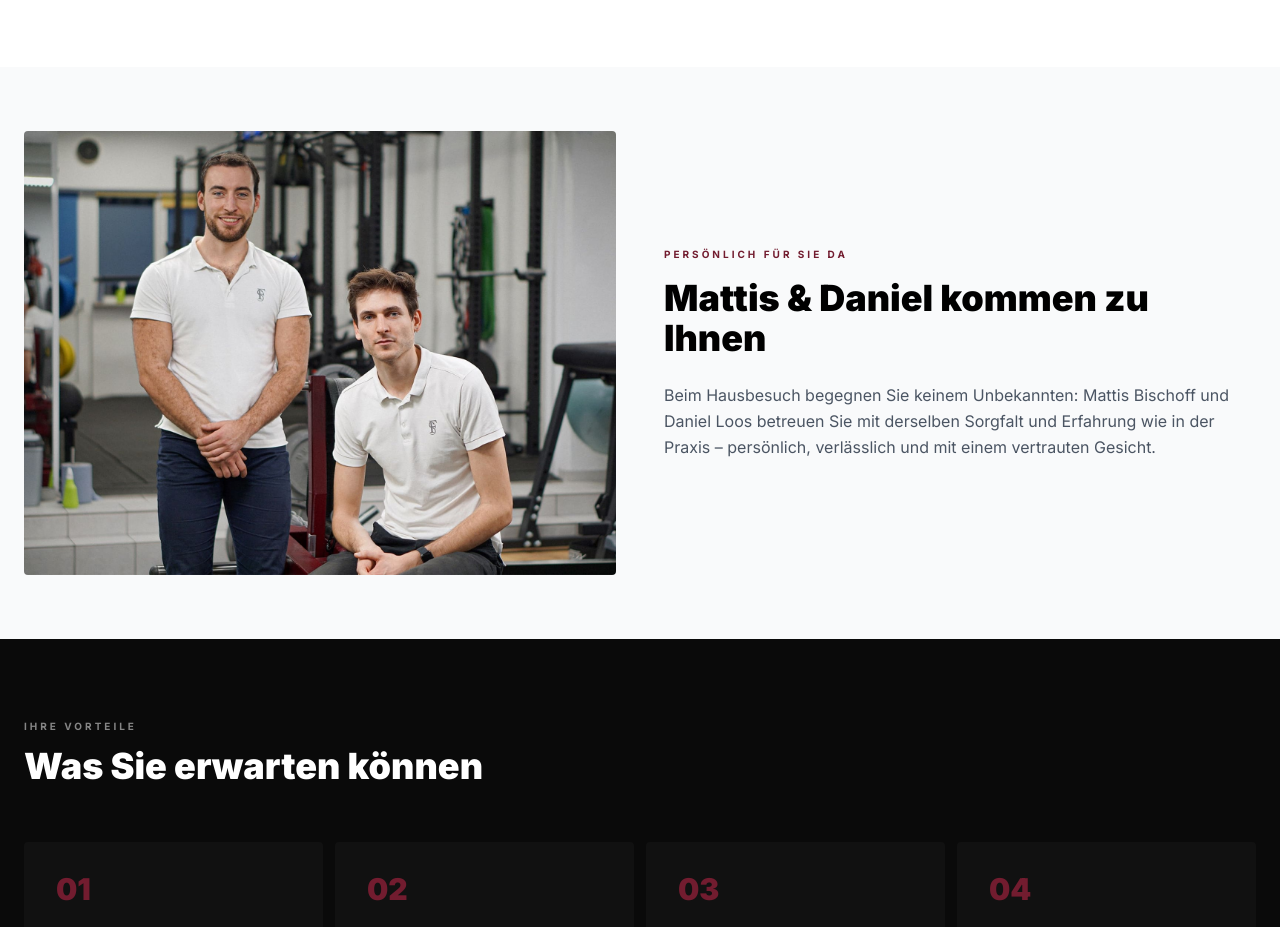
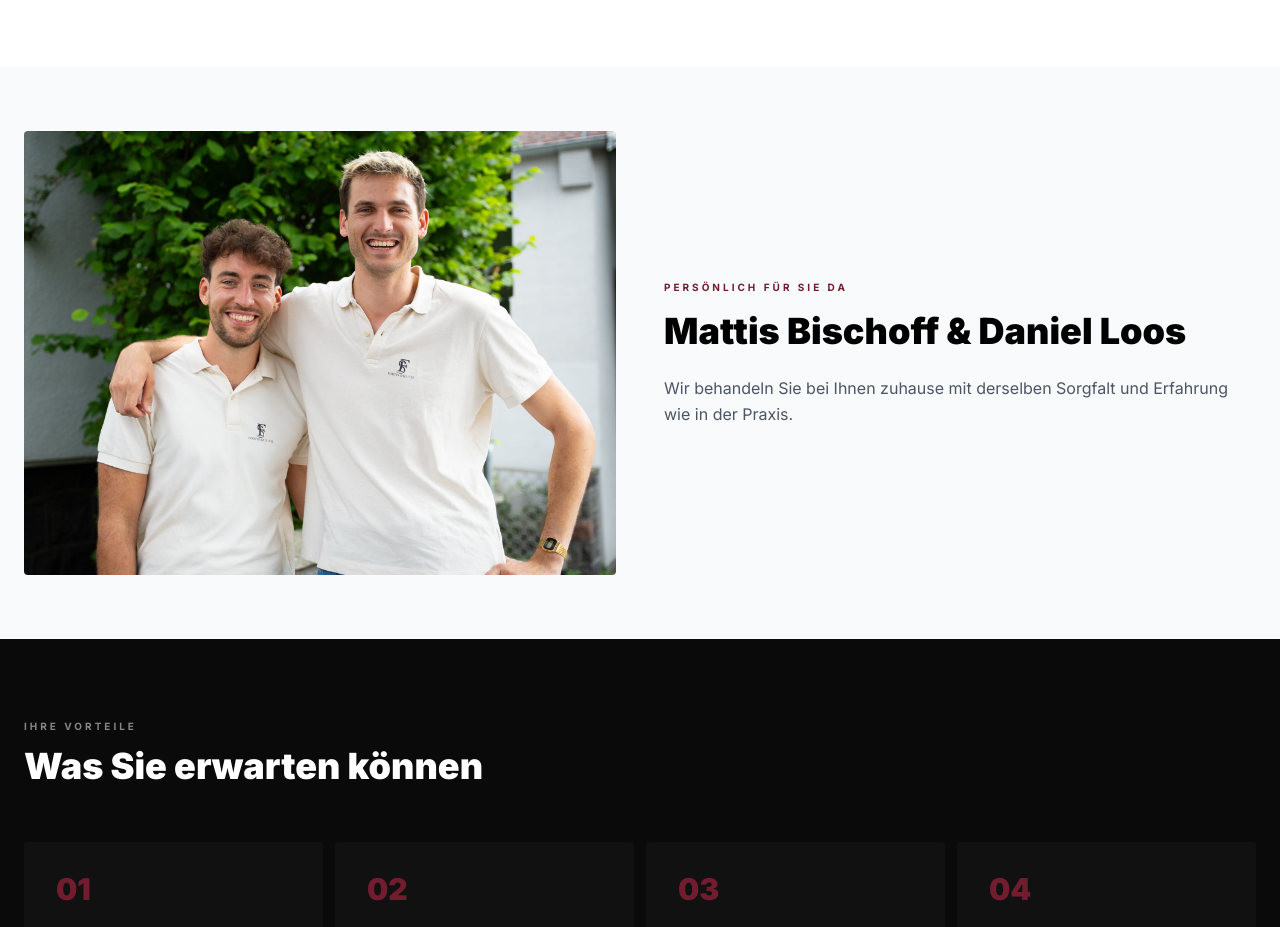
Before and after one commit to danielloos36/fortis-salutis, a Next.js app: page /leistungen/hausbesuche in a window 1280 px wide. Shown: the part 1140-2067 px from the top of the page. Built offline with nearby package versions, Linux system fonts and the light colour scheme.

Commit message:
Update page.tsx

```diff
--- a/app/leistungen/hausbesuche/page.tsx
+++ b/app/leistungen/hausbesuche/page.tsx
@@ -110,7 +110,7 @@ export default function HausbesuchePage() {
         <div className="max-w-7xl mx-auto grid grid-cols-1 lg:grid-cols-2 gap-12 items-center">
           <div className="relative aspect-[4/3] overflow-hidden rounded order-2 lg:order-1">
             <Image
-              src="/team-foto.jpg"
+              src="/Therapeuten-Team.jpg"
               alt="Mattis Bischoff und Daniel Loos – Ihr Physiotherapie-Team von Fortis Salutis"
               fill
               className="object-cover"
@@ -119,12 +119,11 @@ export default function HausbesuchePage() {
           <div className="order-1 lg:order-2">
             <p className="text-[10px] text-wine uppercase tracking-[0.3em] mb-4 font-bold">Persönlich für Sie da</p>
             <h2 className="text-3xl lg:text-4xl font-black text-black mb-6 leading-tight">
-              Mattis & Daniel kommen zu Ihnen
+              Mattis Bischoff & Daniel Loos
             </h2>
             <p className="text-gray-600 leading-relaxed">
-              Beim Hausbesuch begegnen Sie keinem Unbekannten: Mattis Bischoff und Daniel Loos
-              betreuen Sie mit derselben Sorgfalt und Erfahrung wie in der Praxis – persönlich,
-              verlässlich und mit einem vertrauten Gesicht.
+              Wir behandeln Sie bei Ihnen zuhause mit derselben Sorgfalt und Erfahrung wie in der
+              Praxis.
             </p>
           </div>
         </div>
```
